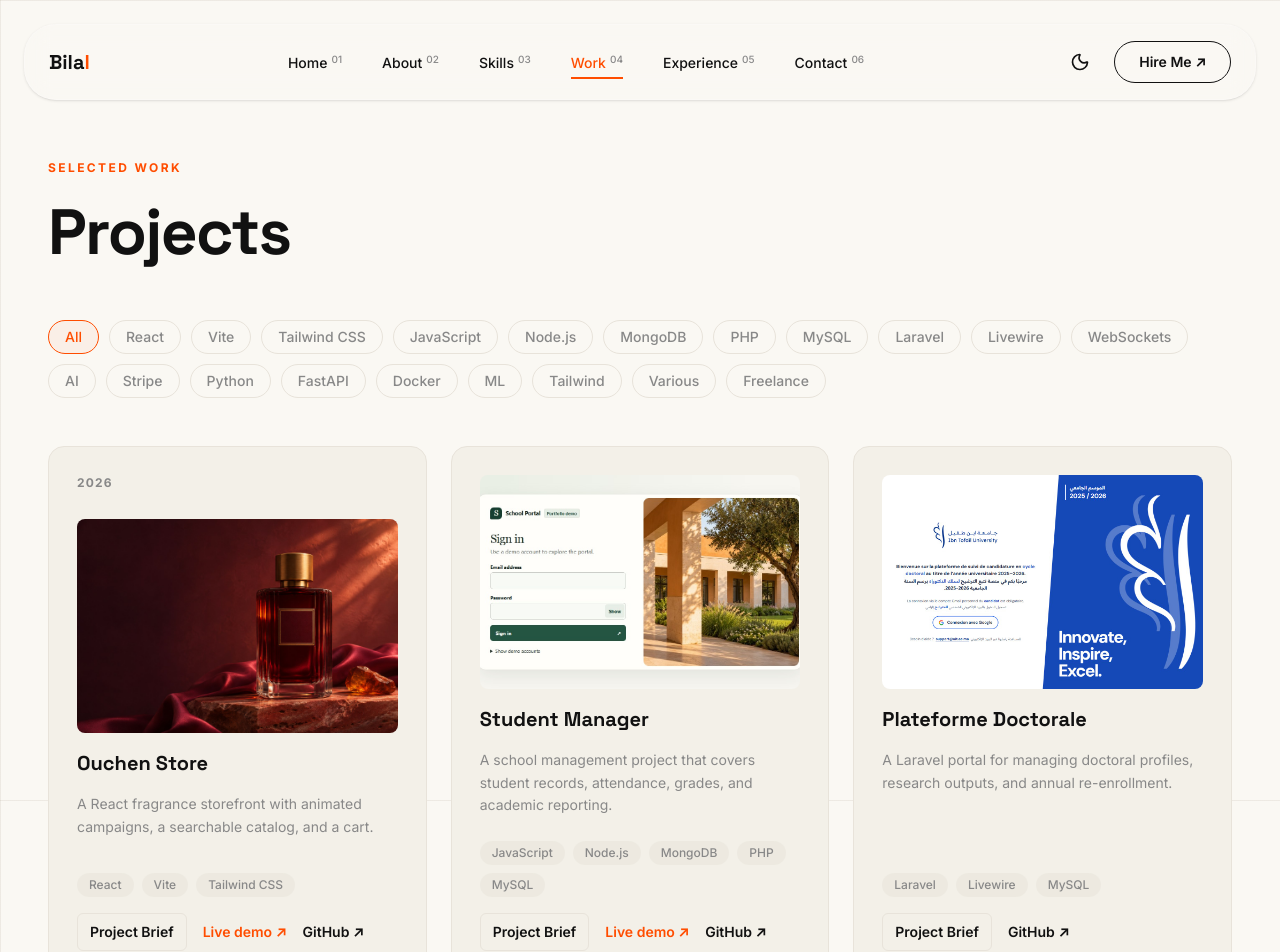
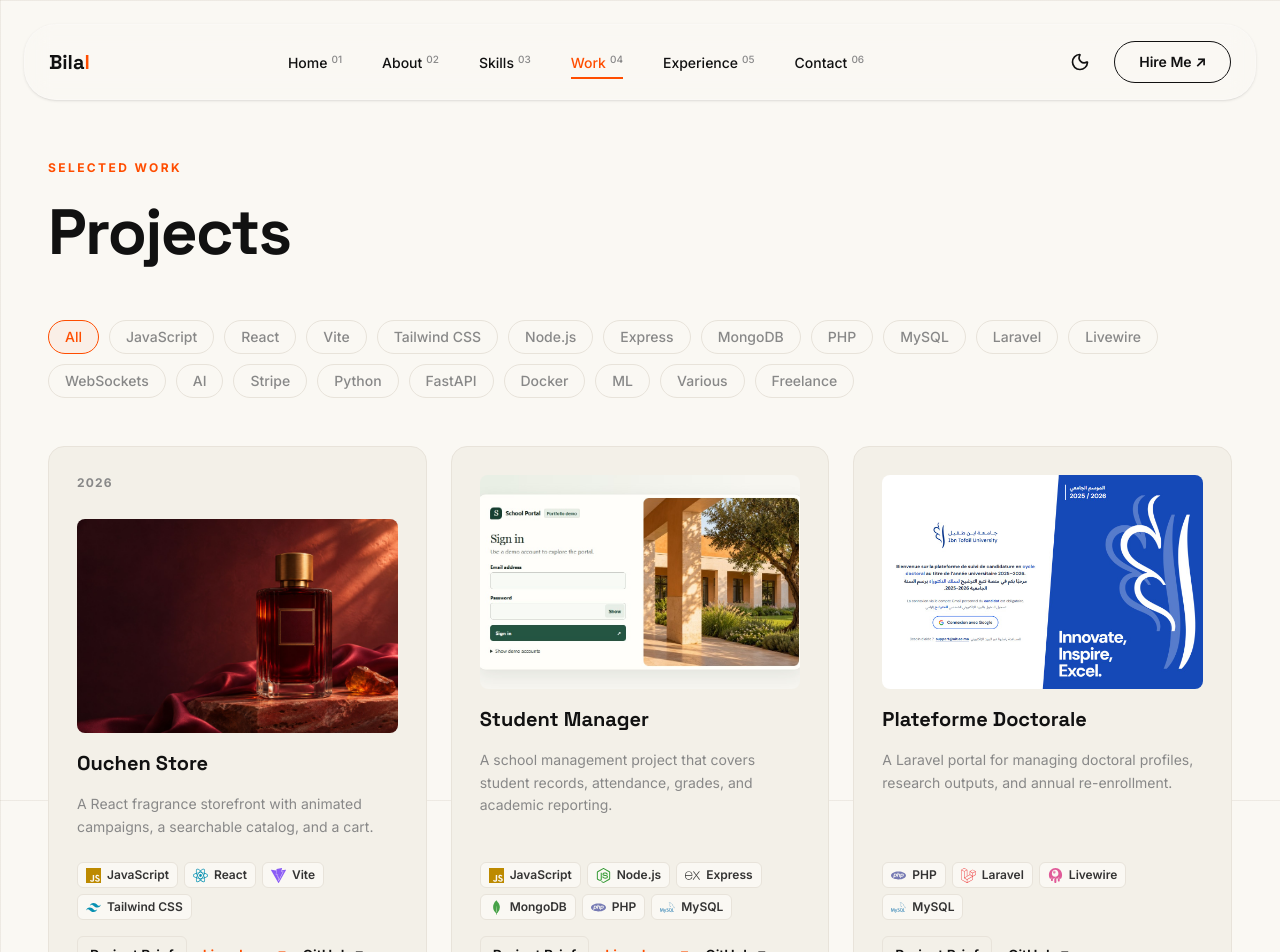
Before and after one commit to bilaljarifa/bilal.portfolio, a React (Vite) app: page /work in a window 1280 px wide. Shown: the top 952 px of the page. Built offline with nearby package versions, Linux system fonts and the light colour scheme.

Commit message:
Show technology icons on portfolio projects

```diff
--- /dev/null
+++ b/src/components/TechnologyStack.jsx
@@ -0,0 +1,43 @@
+import {
+  SiDocker, SiExpress, SiFastapi, SiJavascript, SiLaravel, SiLivewire,
+  SiMongodb, SiMysql, SiNodedotjs, SiPhp, SiPython, SiReact,
+  SiStripe, SiTailwindcss, SiTypescript, SiVite,
+} from 'react-icons/si';
+
+const technologyMarks = {
+  Docker: [SiDocker, '#2496ed'],
+  Express: [SiExpress, 'currentColor'],
+  FastAPI: [SiFastapi, '#009688'],
+  JavaScript: [SiJavascript, '#bd8a00'],
+  Laravel: [SiLaravel, '#ef4444'],
+  Livewire: [SiLivewire, '#e05a98'],
+  MongoDB: [SiMongodb, '#47a248'],
+  MySQL: [SiMysql, '#3585b6'],
+  'Node.js': [SiNodedotjs, '#339933'],
+  PHP: [SiPhp, '#777bb4'],
+  Python: [SiPython, '#3776ab'],
+  React: [SiReact, '#0891b2'],
+  Stripe: [SiStripe, '#635bff'],
+  'Tailwind CSS': [SiTailwindcss, '#0891b2'],
+  TypeScript: [SiTypescript, '#3178c6'],
+  Vite: [SiVite, '#8b5cf6'],
+};
+
+export default function TechnologyStack({ technologies, label = 'Technologies used', className = '' }) {
+  return (
+    <ul role="list" aria-label={label} className={`flex flex-wrap gap-1.5 ${className}`}>
+      {technologies.map((name) => {
+        const [Icon, color] = technologyMarks[name] ?? [];
+        return (
+          <li
+            key={name}
+            className="inline-flex items-center gap-1.5 whitespace-nowrap rounded-md border border-border bg-bg px-2 py-1 text-xs font-semibold text-text/85"
+          >
+            {Icon && <Icon size={15} color={color} aria-hidden="true" focusable="false" />}
+            {name}
+          </li>
+        );
+      })}
+    </ul>
+  );
+}
--- a/src/pages/Work.jsx
+++ b/src/pages/Work.jsx
@@ -2,6 +2,7 @@ import React, { useState } from 'react';
 import { Link, useSearchParams } from 'react-router-dom';
 import ProjectBrief from '../components/ProjectBrief';
 import ProjectGallery from '../components/ProjectGallery';
+import TechnologyStack from '../components/TechnologyStack';
 import { academicProjects } from '../data/academicProjects';
 import { ouchenGallery } from '../data/ouchenGallery';
 import studentManagerCover from '../assets/projects/student-manager.jpg';
@@ -13,7 +14,7 @@ const projects = [
   {
     id: 'ouchen-store',
     ...ouchenProject.en,
-    tags: ['React', 'Vite', 'Tailwind CSS'],
+    tags: ['JavaScript', 'React', 'Vite', 'Tailwind CSS'],
     year: '2026',
     cover: ouchenStoreCover,
     demo: 'https://ri7.netlify.app/',
@@ -22,7 +23,7 @@ const projects = [
   {
     id: 'student-manager',
     ...academicProjects['student-manager'].en,
-    tags: ['JavaScript', 'Node.js', 'MongoDB', 'PHP', 'MySQL'],
+    tags: ['JavaScript', 'Node.js', 'Express', 'MongoDB', 'PHP', 'MySQL'],
     cover: studentManagerCover,
     demo: 'https://studentmanager01.great-site.net/login.php',
     link: 'https://github.com/bilaljarifa/Student-Manager-js',
@@ -30,7 +31,7 @@ const projects = [
   {
     id: 'doctoral-portal',
     ...academicProjects['doctoral-portal'].en,
-    tags: ['Laravel', 'Livewire', 'MySQL'],
+    tags: ['PHP', 'Laravel', 'Livewire', 'MySQL'],
     cover: doctoralPortalCover,
     link: 'https://github.com/bilaljarifa/plateforme_doctorale',
   },
@@ -58,7 +59,7 @@ const projects = [
   {
     title: 'Portfolio Website',
     desc: 'This very portfolio — built with React, Vite, and Tailwind CSS with dark mode support.',
-    tags: ['React', 'Tailwind', 'Vite'],
+    tags: ['React', 'Tailwind CSS', 'Vite'],
     year: '2026',
     link: '#',
   },
@@ -126,6 +127,7 @@ const Work = () => {
         <header className="mt-5 flex flex-wrap items-center justify-between gap-4 border-b border-border pb-6">
           <h1 className="font-space text-[clamp(2.25rem,5vw,3.75rem)] font-bold leading-tight tracking-tight">{selected.title}</h1>
           <ProjectActions project={selected} />
+          <TechnologyStack className="w-full" technologies={selected.tags} />
         </header>
         <div className={gallery ? 'mt-7' : 'mt-7 grid items-start gap-8 lg:grid-cols-[minmax(0,1.35fr)_minmax(0,1fr)]'}>
           <ProjectBrief heading="Project Brief" summary={selected.brief} points={selected.briefPoints} />
@@ -190,16 +192,7 @@ const Work = () => {
               )}
             </h2>
             <p className="text-muted text-sm leading-relaxed flex-1">{project.description ?? project.desc}</p>
-            <div className="flex flex-wrap gap-2 mt-2">
-              {project.tags.map((tag) => (
-                <span
-                  key={tag}
-                  className="px-3 py-1 rounded-full bg-border/50 text-xs font-medium text-muted"
-                >
-                  {tag}
-                </span>
-              ))}
-            </div>
+            <TechnologyStack className="mt-2" technologies={project.tags} />
             {project.id && <ProjectActions project={project} showBrief />}
           </article>
         ))}
```
